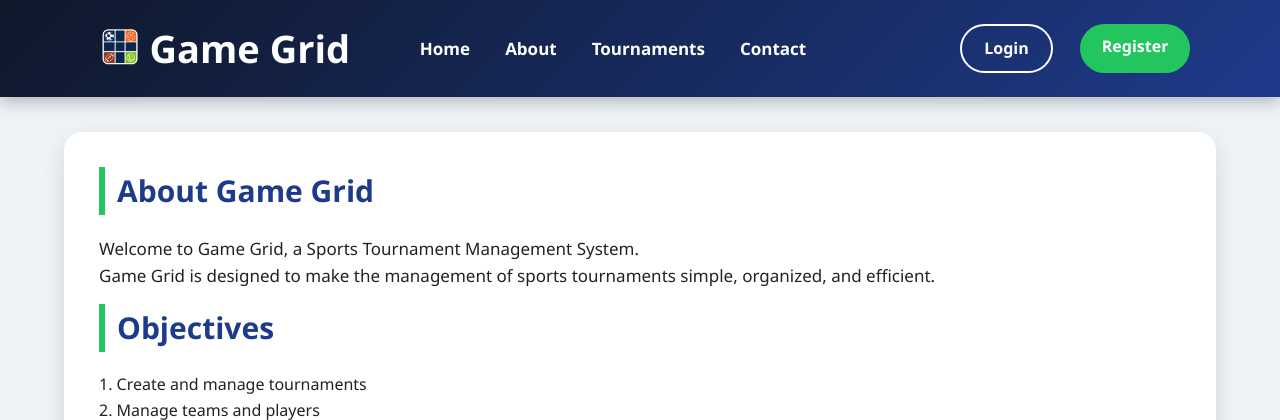
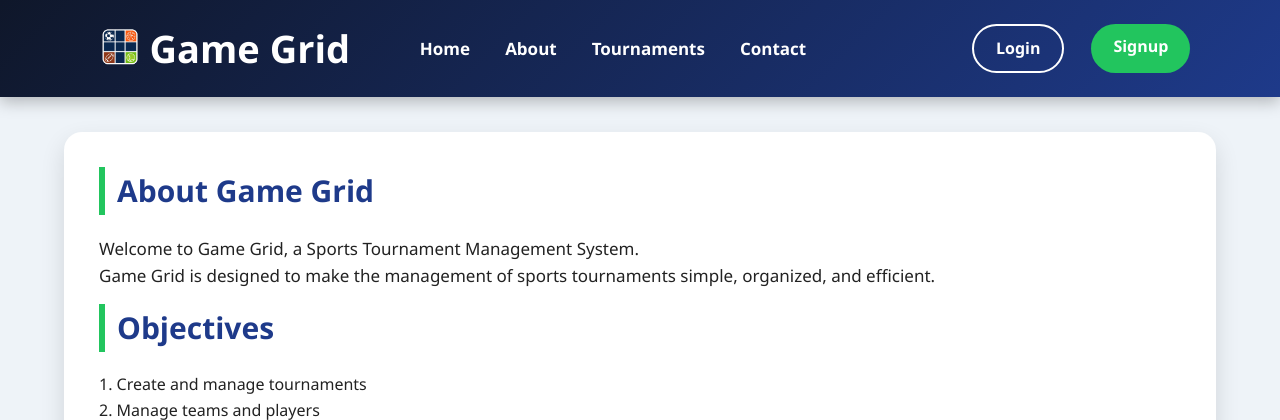
Before and after one commit to Atharv-Sudrik18/Game-Grid, a Flask app: page /about in a window 1280 px wide. Shown: the top 420 px of the page. Run offline with Flask 3, Linux system fonts and the light colour scheme.

```diff
--- a/templates/base.html
+++ b/templates/base.html
@@ -31,7 +31,7 @@
             <div class="nav-buttons">
 
                 <a class="btn-outline" href="{{ url_for('main.login') }}">Login</a>
-                <a class="btn-solid" href="{{ url_for('main.user_signup') }}">Register</a>
+                <a class="btn-solid" href="{{ url_for('main.user_signup') }}">Signup</a>
 
             </div>
 
```
